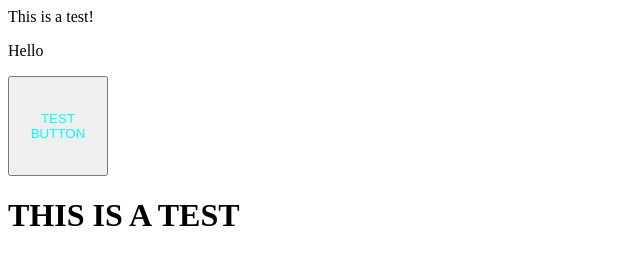
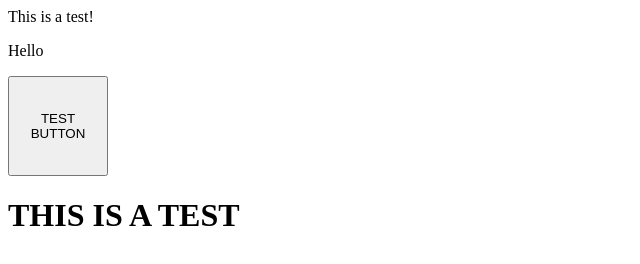
Before and after one commit to aadhav0818/BPA-WebDev-2022, a plain HTML site: page index.html in a window 1280 px wide. Shown: the full height of the page, 0-640 px from the left. Drawn offline with Linux system fonts and the light colour scheme.

Commit message:
Updated index

```diff
--- a/index.html
+++ b/index.html
@@ -1,4 +1,4 @@
 <p> This is a test! </p>
 <p> Hello </p>
-<button id = "button1" style="width: 100px; height: 100px; color: aqua;"> TEST BUTTON </button>
+<button id = "button1" style="width: 100px; height: 100px; color: black;"> TEST BUTTON </button>
 <h1> THIS IS A TEST </h1>
```
